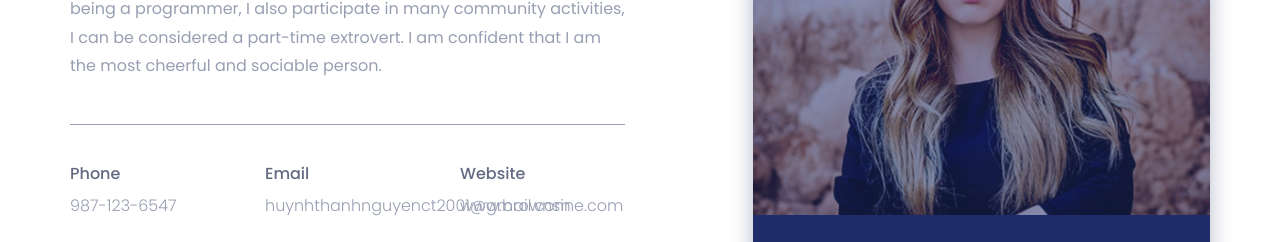
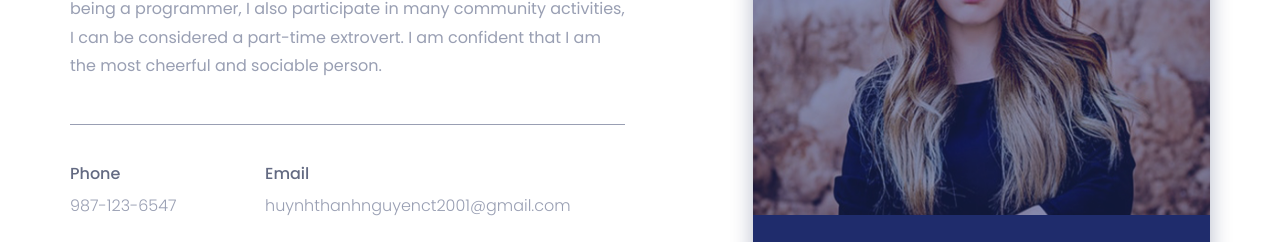
Before and after one commit to ThanhNguyen051/ThanhNguyen051.github.io, a plain HTML site: page index.html in a window 1280 px wide. Shown: the part 1280-1522 px from the top of the page. Drawn offline with nearby package versions, Linux system fonts and the light colour scheme.

Commit message:
Update index.html

```diff
--- a/index.html
+++ b/index.html
@@ -141,12 +141,6 @@
 										<div class="single-about-add-info">
 											<h3>email</h3>
 											<p>huynhthanhnguyenct2001@gmail.com</p>
-										</div>
-									</div>
-									<div class="col-sm-4">
-										<div class="single-about-add-info">
-											<h3>website</h3>
-											<p>www.brownsine.com</p>
 										</div>
 									</div>
 								</div>
```
